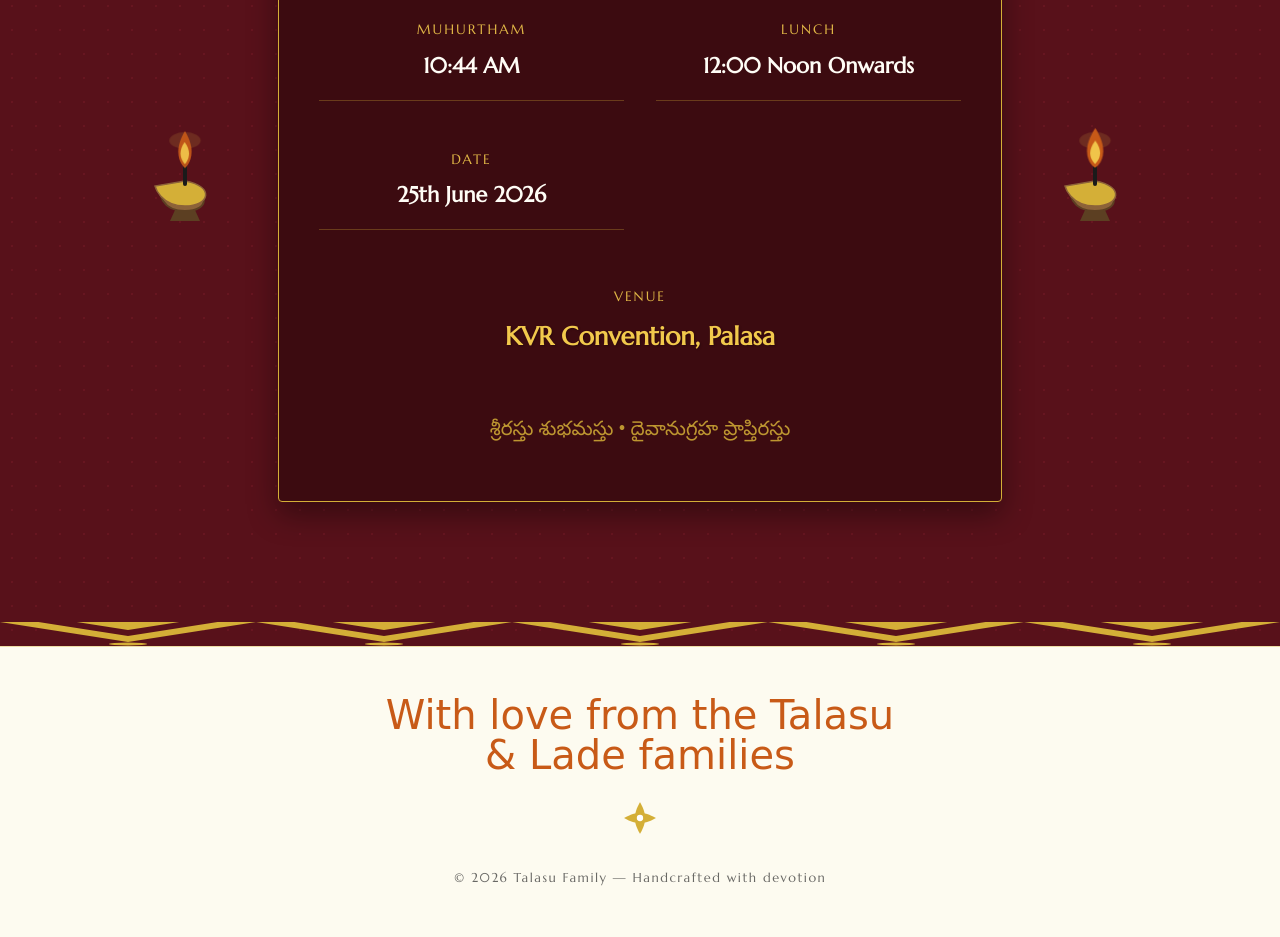
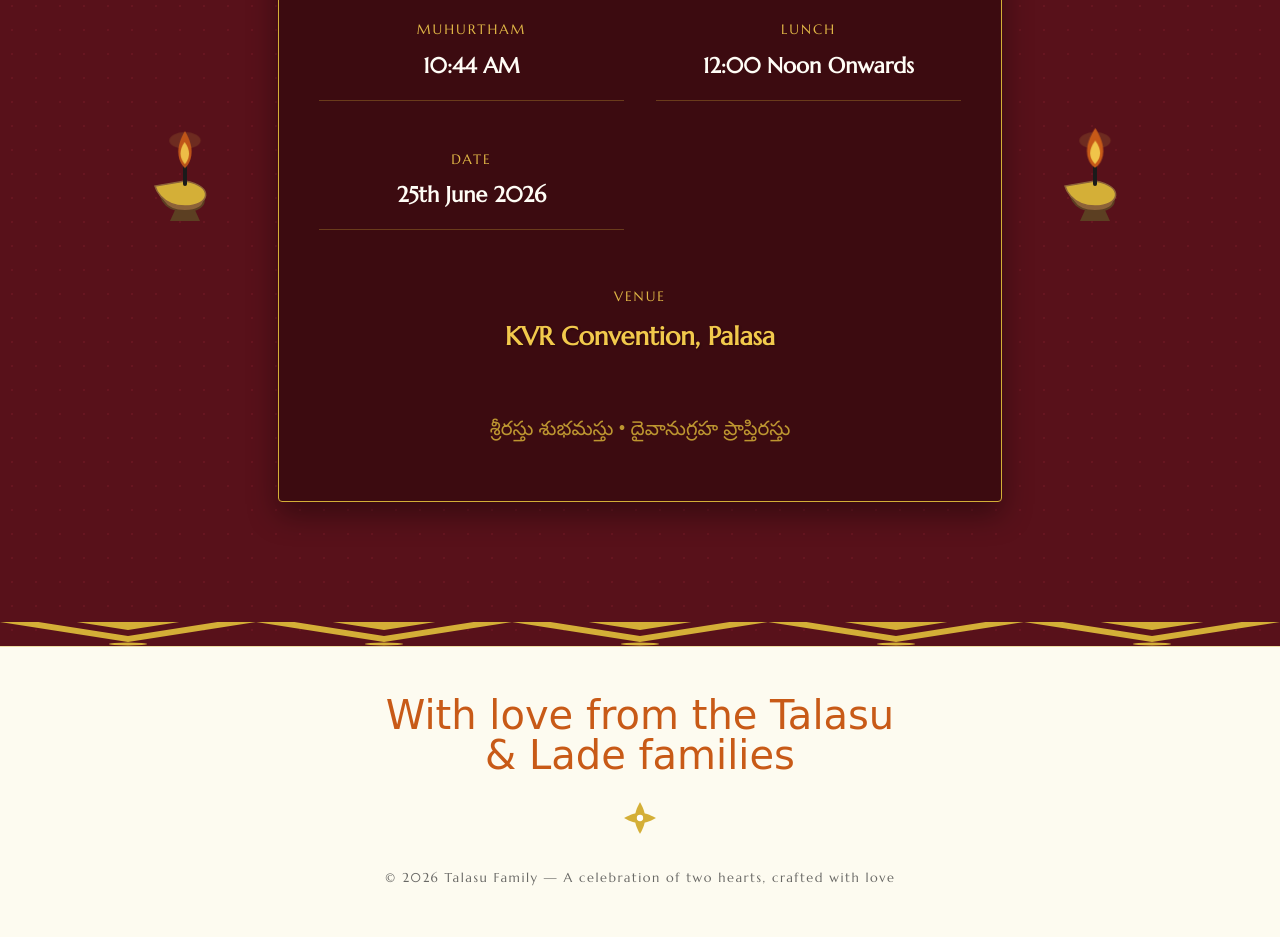
Before and after one commit to SAKETHTALASU08/Suchi_Pavan, a plain HTML site: page index.html in a window 1280 px wide. Shown: the part 1624-2561 px from the top of the page. Drawn offline with Linux system fonts and the light colour scheme; a web font is replaced by a local one.

Commit message:
Update footer copyright tagline

```diff
--- a/index.html
+++ b/index.html
@@ -303,7 +303,7 @@
         </a>
       </div>
 
-      <p class="copyright">© 2026 Talasu Family — Handcrafted with devotion</p>
+      <p class="copyright">© 2026 Talasu Family — A celebration of two hearts, crafted with love</p>
     </div>
   </footer>
 
```
